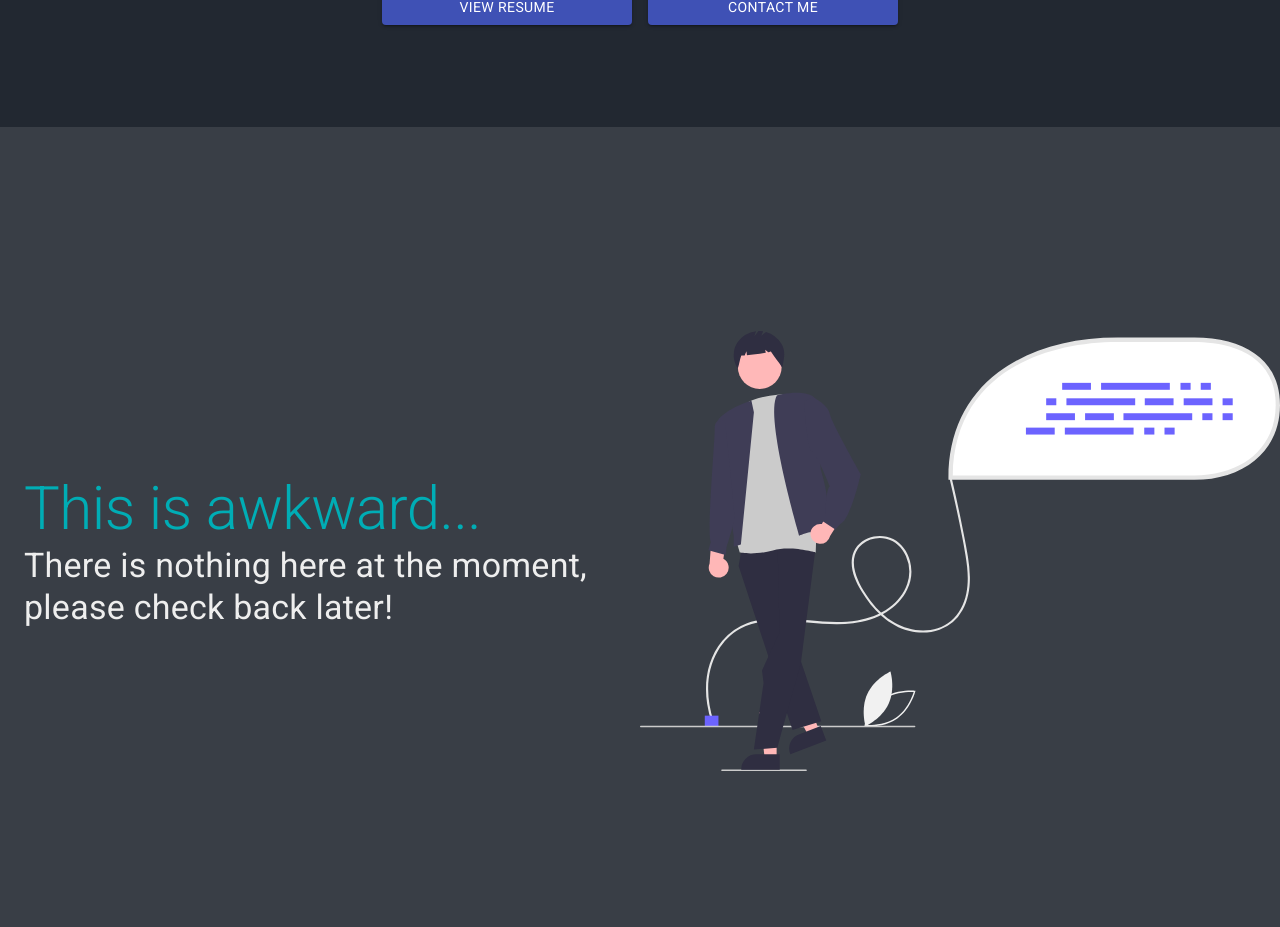
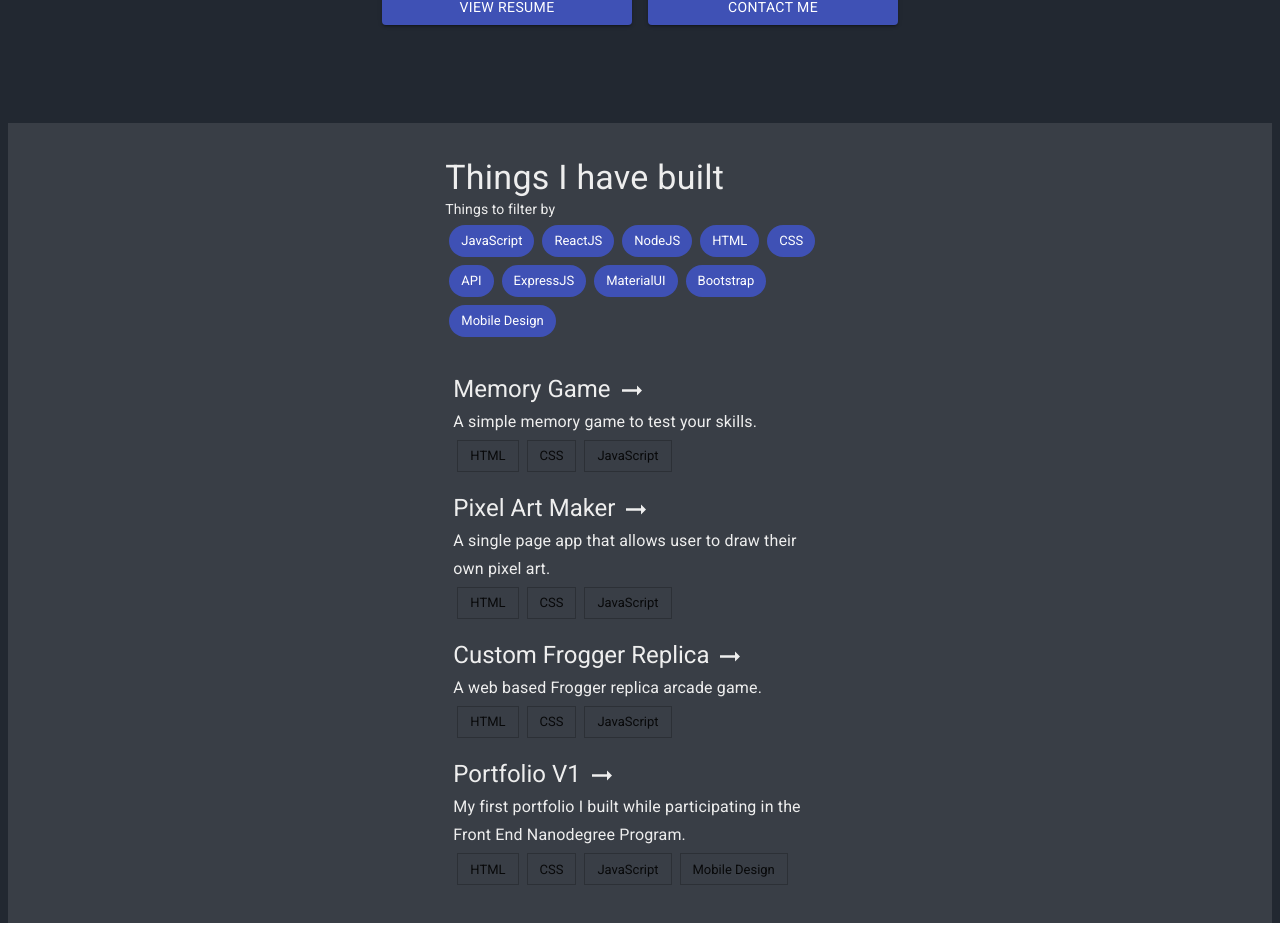
Before and after one commit to baoquandinh/portofolio, a React (Create React App) app: page / in a window 1280 px wide. Shown: the part 1497-2424 px from the top of the page. Built offline with nearby package versions, Linux system fonts and the light colour scheme.

Commit message:
Changed how projects component look. Added in project component. Removed unused code.

```diff
--- a/src/components/Home.jsx
+++ b/src/components/Home.jsx
@@ -4,9 +4,8 @@ import { GoMarkGithub } from "react-icons/go";
 import { FaArrowAltCircleDown } from "react-icons/fa";
 import "../styles/home.css";
 import { handleTransition } from "../components/Navbar";
-import { useState, useEffect } from "react";
+import { useState } from "react";
 import { IconContext } from "react-icons";
-import Image from "react-bootstrap/Image";
 
 const goToWebpage = (link) => {
   window.open(link, "_target");
--- /dev/null
+++ b/src/components/Project.jsx
@@ -0,0 +1,43 @@
+import { Chip, Typography, makeStyles, Box } from "@material-ui/core";
+import { red } from "@material-ui/core/colors";
+import ArrowRightAltIcon from "@material-ui/icons/ArrowRightAlt";
+
+const useStyle = makeStyles((theme) => ({
+  arrowIcon: {
+    width: 30,
+  },
+  card: {
+    width: "200px",
+    height: "200px",
+  },
+  chip: {
+    margin: theme.spacing(0.5),
+    borderRadius: 0,
+    // backgroundColor: '#00ADB5'
+  },
+  projectTitle: {
+    cursor: "pointer",
+    "&:hover $arrowIcon": {
+      width: 45
+    },
+    "&:hover": {
+        color: "#00ADB5"
+    }
+  },
+}));
+
+export const Project = ({ name, description, chips }) => {
+  const classes = useStyle();
+  console.log(name, description, chips);
+  return (
+    <Box>
+      <Typography className={classes.projectTitle} variant="h5">
+        {name} <ArrowRightAltIcon className={classes.arrowIcon} fontSize="large"/>
+      </Typography>
+      <Typography variant="subtitle1">{description}</Typography>
+      {chips.map((chip, index) => (
+        <Chip key={`card-${chip}-${index}`} className={classes.chip} variant="outlined" color="default" label={chip} />
+      ))}
+    </Box>
+  );
+};
--- a/src/components/Projects.jsx
+++ b/src/components/Projects.jsx
@@ -1,57 +1,113 @@
-import {
-  Container,
-  Box,
-  makeStyles,
-  Typography,
-  Grid,
-} from "@material-ui/core";
-import { ComeBackLaterSvg } from "../components/img/ComeBackLaterSvg";
+import { Container, makeStyles, Typography, Grid, Chip } from "@material-ui/core";
+import { useState } from "react";
+import { Project } from "./Project";
 
-const useStyle = makeStyles({
+const useStyle = makeStyles((theme) => ({
+  chip: {
+    cursor: "pointer",
+    margin: theme.spacing(0.5),
+  },
+  chipContainer: {
+    textAlign: "left",
+  },
+  container: {
+    minHeight: "100vh",
+    backgroundColor: "#222831",
+    color: "#EEEEEE",
+    fontFamily: "Open Sans, sans-serif",
+  },
   gridContainer: {
-    height: "100%",
-    paddingTop: "48px !important",
+    minHeight: "100vh",
     backgroundColor: "#393E46",
   },
-  container: {
-    height: "100vh",
-    paddingLeft: 0,
-    paddingRight: 0,
+  textContainer: {
+    padding: "1.5em",
+    color: "#00ADB5",
   },
-  textContainer: {
-    padding: '1.5em',
-    color: "#00ADB5"
-  }
-});
+}));
+
+const chips = [
+  { name: "JavaScript", selected: true },
+  { name: "ReactJS", selected: true },
+  { name: "NodeJS", selected: true },
+  { name: "HTML", selected: true },
+  { name: "CSS", selected: true },
+  { name: "API", selected: true },
+  { name: "ExpressJS", selected: true },
+  { name: "MaterialUI", selected: true },
+  { name: "Bootstrap", selected: true },
+  { name: "Mobile Design", selected: true },
+];
+
+const projects = [
+  {
+    name: "Memory Game",
+    description: "A simple memory game to test your skills.",
+    chips: ["HTML", "CSS", "JavaScript"],
+  },
+  {
+    name: "Pixel Art Maker",
+    description: "A single page app that allows user to draw their own pixel art.",
+    chips: ["HTML", "CSS", "JavaScript"],
+  },
+  {
+    name: "Custom Frogger Replica",
+    description: "A web based Frogger replica arcade game.",
+    chips: ["HTML", "CSS", "JavaScript"],
+  },
+  {
+    name: "Portfolio V1",
+    description: "My first portfolio I built while participating in the Front End Nanodegree Program.",
+    chips: ["HTML", "CSS", "JavaScript", "Mobile Design"],
+  },
+];
 
 export const Projects = () => {
   const classes = useStyle();
+  const [chipData, setChipData] = useState(chips);
+
+  const handleChipClick = (selectedChip) => {
+    const newChipData = chipData.map((chip) => {
+      if (chip.name === selectedChip.name) {
+        chip.selected = !chip.selected;
+      }
+      return chip;
+    });
+    setChipData(newChipData);
+  };
   return (
-    <Container
-      maxWidth="xl"
-      id="projects-section"
-      className={classes.container}
-    >
+    <Container id="projects-section" maxWidth="xl" className={classes.container}>
       <Grid
-        container={true}
+        container
+        className={classes.gridContainer}
+        direction="column"
         justifyContent="center"
         alignItems="center"
-        className={classes.gridContainer}
-      >
-        <Grid item xs={12} sm={12} md={6} className={classes.textContainer}>
-          <Box>
-            <Typography variant="h2" component="h2">
-              This is awkward...
-            </Typography>
-            <Typography variant="h4" component="h4" style={{color: "#EEEEEE"}}>
-              There is nothing here at the moment, please check back later!
-            </Typography>
-          </Box>
+        spacing={4}>
+        <Grid item container xs={12} md={4} direction="column" justifyContent="center">
+          <Typography variant="h4">Things I have built</Typography>
+          <Typography variant="subtitle2">Things to filter by</Typography>
+          <Grid className={classes.chipContainer} item>
+            {chipData.map((chip, index) => (
+              <Chip
+                key={`${chip.name}-${index}`}
+                className={classes.chip}
+                variant={chip.selected ? "default" : "outlined"}
+                color="primary"
+                label={chip.name}
+                onClick={() => {
+                  handleChipClick(chip);
+                }}
+              />
+            ))}
+          </Grid>
         </Grid>
-        <Grid item xs={12} sm={12} md={6}>
-          <Box className={classes.boxContainer}>
-            <ComeBackLaterSvg width={'100%'} height={'100%'}/>
-          </Box>
+        <Grid item container xs={12} md={4} direction="column" justifyContent="center" spacing={2}>
+          {projects.map((project, index) => (
+            <Grid key={`${project.name}-${index}`} item>
+              <Project name={project.name} description={project.description} chips={project.chips} />
+            </Grid>
+          ))}
         </Grid>
       </Grid>
     </Container>
```
